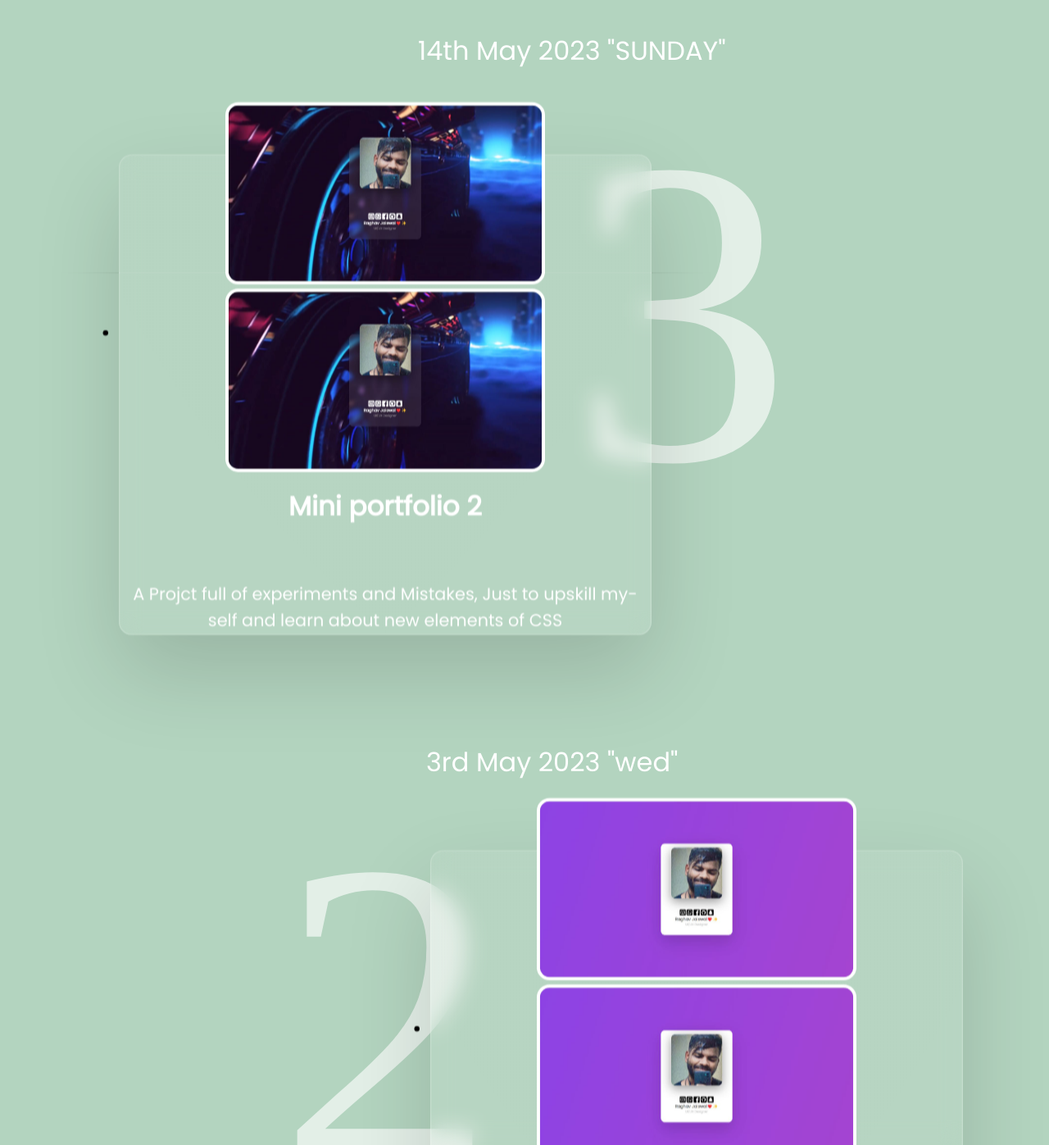
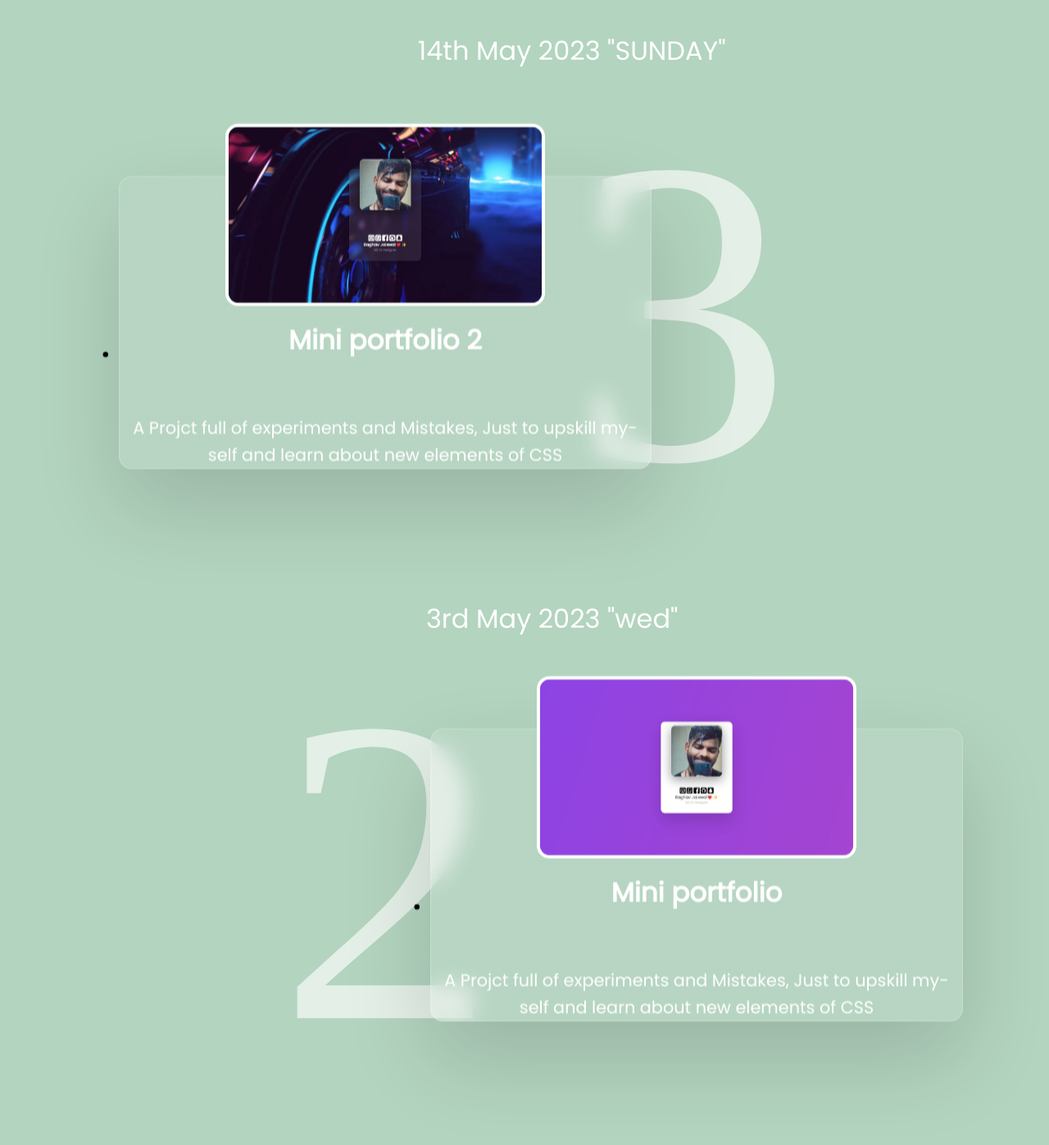
Before and after one commit to raghavjaiswal709/RJ-s-Timeline, a plain HTML site: page index.html in a window 1280 px wide. Shown: the part 1280-2677 px from the top of the page at 82% size. Drawn offline with Linux system fonts and the light colour scheme; a web font is replaced by a local one.

Commit message:
index.html

```diff
--- a/index.html
+++ b/index.html
@@ -56,7 +56,7 @@
 
     <ul>
         <li>
-            <img  class="thumbnail" src="./assets/glass portfolio.jpg" alt="">
+
             <a href="https://raghavjaiswal709.github.io/mini_port_glass/"> <img class="thumbnail" src="./assets/glass portfolio.jpg" alt=""></a>
             <p id="para1">Mini portfolio 2</p>
             <p id="para2">A Projct full of experiments and Mistakes, Just to upskill my-self and learn about new elements of CSS</p>
@@ -68,7 +68,7 @@
    <div class="card-right2">
     <ul>
         <li>
-            <img class="thumbnail" src="./assets/purple portfolio.jpg" alt="">
+
             <a href="https://raghavjaiswal709.github.io/mini_port_purple/"> <img class="thumbnail" src="./assets/purple portfolio.jpg" alt=""></a>
             <p id="para1">Mini portfolio</p>
             <p id="para2">A Projct full of experiments and Mistakes, Just to upskill my-self and learn about new elements of CSS</p>
```
